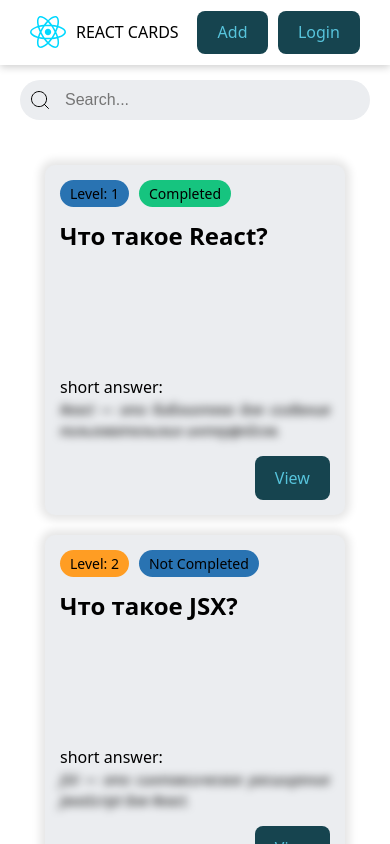
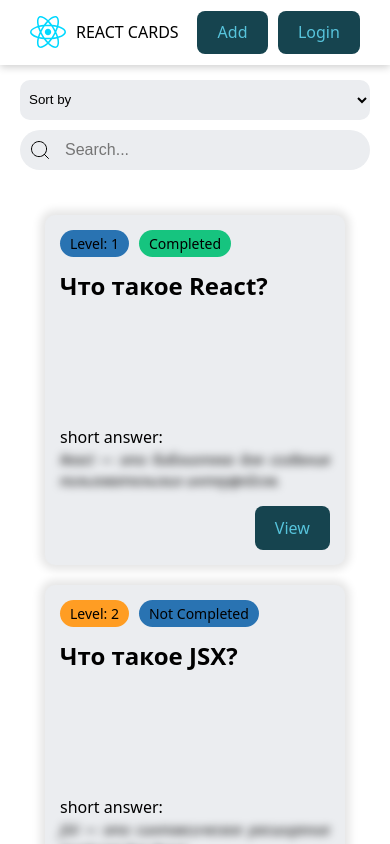
Before and after one commit to waystronstandoff-sketch/react-app, a React (Vite) app: page / in a window 390 px wide. Built offline with nearby package versions, Linux system fonts and the light colour scheme; data requests are answered from the project's data file.

Commit message:
sort logic

```diff
--- a/src/Pages/HomePage/HomePage.jsx
+++ b/src/Pages/HomePage/HomePage.jsx
@@ -1,4 +1,4 @@
-import { useEffect, useState } from "react";
+import { useEffect, useMemo, useState } from "react";
 import { API_URL } from "../../constans";
 import cls from "./HomePage.module.css";
 import { QuestionCardList } from "../../../components/QuestionCardList";
@@ -9,6 +9,7 @@
 export const HomePage = () => {
   const [questions, setQuestions] = useState([]);
   const [searchValue, setSearchValue] = useState("");
+  const [sortSelect, setSortSelect] = useState("");
 
   const [getQuestions, isLoading, error] = useFetch(async (url) => {
     const response = await fetch(`${API_URL}/${url}`);
@@ -18,25 +19,44 @@
     return questions;
   })
 
-
+  const cards = useMemo(() => {
+    return questions.filter((d) => d.question.toLowerCase().includes(searchValue.trim().toLowerCase()));
+  }, [questions, searchValue])
 
   useEffect(() => {
-    getQuestions("react");
-  }, []);
+    getQuestions(`react?${sortSelect}`);
+  }, [sortSelect]);
 
-  const searchValueHandler = (e) => {
+  const onSearchValueHandler = (e) => {
     setSearchValue(e.target.value);
   };
+
+  const onSortSelectChangeHandler = (e) => {
+    setSortSelect(e.target.value)
+  }
 
   return (
     <>
       <div className={cls.controlsContainer}>
-        <SearchInput value={searchValue} onChange={searchValueHandler}/>
+        <SearchInput value={searchValue} onChange={onSearchValueHandler}/>
+
+        <select value={sortSelect} className={cls.select} onChange={onSortSelectChangeHandler}>
+          <option value="">Sort by</option>
+
+          <hr />
+
+          <option value={"_sort=level"}>Level ASC</option>
+          <option value={"_sort=-level"}>Level DESC</option>
+          <option value={"_sort=completed"}>Completed ASC</option>
+          <option value={"_sort=-completed"}>Completed DESC</option>
+        </select>
       </div>
 
       {isLoading && <Loader />}
       {error && <p>{error}</p>}
-      <QuestionCardList cards={questions}/>
+      {cards.length === 0 && <p>No cards...</p>}
+
+      <QuestionCardList cards={cards}/>
     </>
   );
 };
--- a/src/Pages/HomePage/HomePage.module.css
+++ b/src/Pages/HomePage/HomePage.module.css
@@ -8,3 +8,20 @@
     padding: 15px 0;
     margin: 0 auto;
 }
+
+.select {
+    padding: 5px;
+    border-radius: 10px;
+    height: 40px;
+    border: none;
+    outline: none;
+    background-color: var(--card-bg-color);
+    color: var(--text-color);
+    flex-grow: 1;
+}
+
+@media (max-width: 576px) {
+    .controlsContainer {
+        flex-wrap: wrap-reverse;
+    }
+}
```
